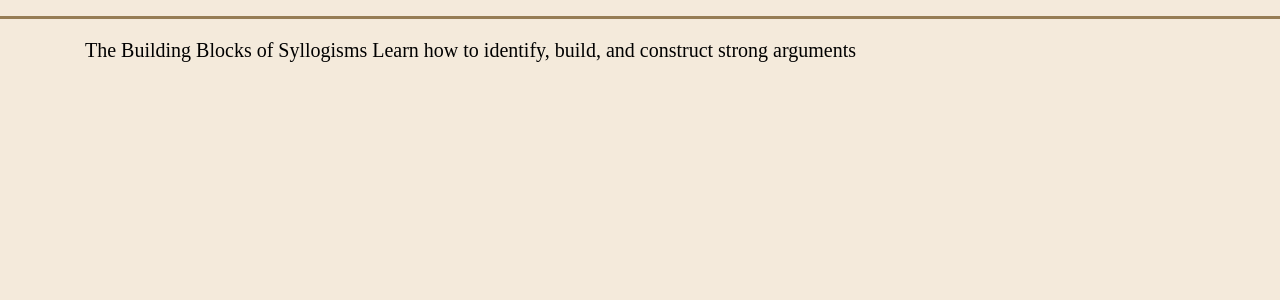
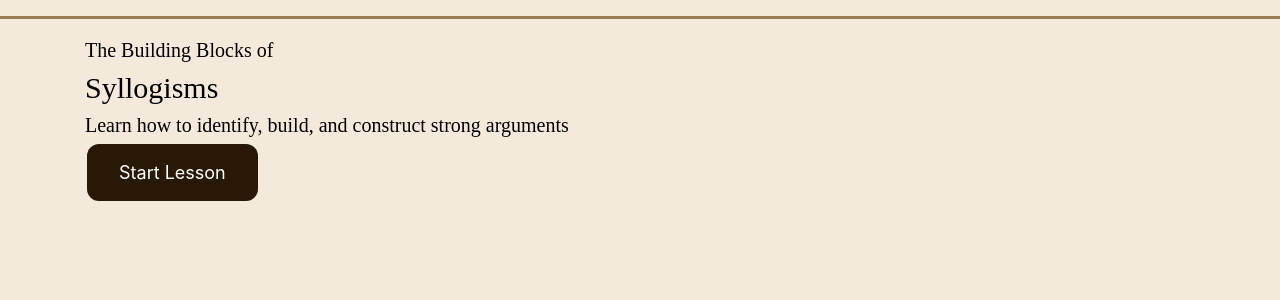
Before and after one commit to gruiiiw/ui_design_syllogism, a Flask app: page / in a window 1280 px wide. Shown: the part 62-362 px from the top of the page. Run offline with Flask 3, Linux system fonts and the light colour scheme; some libraries are stand-ins or nearby versions.

Commit message:
Start Button

```diff
--- a/static/main.css
+++ b/static/main.css
@@ -10,8 +10,8 @@
     color: black;
 }
 
-.textSize{
-
+.textLarge{
+    font-size: 30px;
 }
 
 .navLine{
@@ -19,3 +19,17 @@
 }
 
 /* Start Button */
+
+.startBtn {
+    background-color: #271905; /* Brown */
+    border: none;
+    border-radius: 12px;
+    color: white;
+    padding: 15px 32px;
+    text-align: center;
+    text-decoration: none;
+    display: inline-block;
+    font-size: 18px;
+    margin: 4px 2px;
+    cursor: pointer;
+}
--- a/templates/homepage.html
+++ b/templates/homepage.html
@@ -8,12 +8,13 @@
 
 
         The Building Blocks of
-
-        Syllogisms
+        <div class = "textLarge">
+        Syllogisms</div>
         Learn how to identify, build, and construct strong arguments
 
     </div>
 
+    <button class="startBtn">Start Lesson</button>
 
 
 
```
